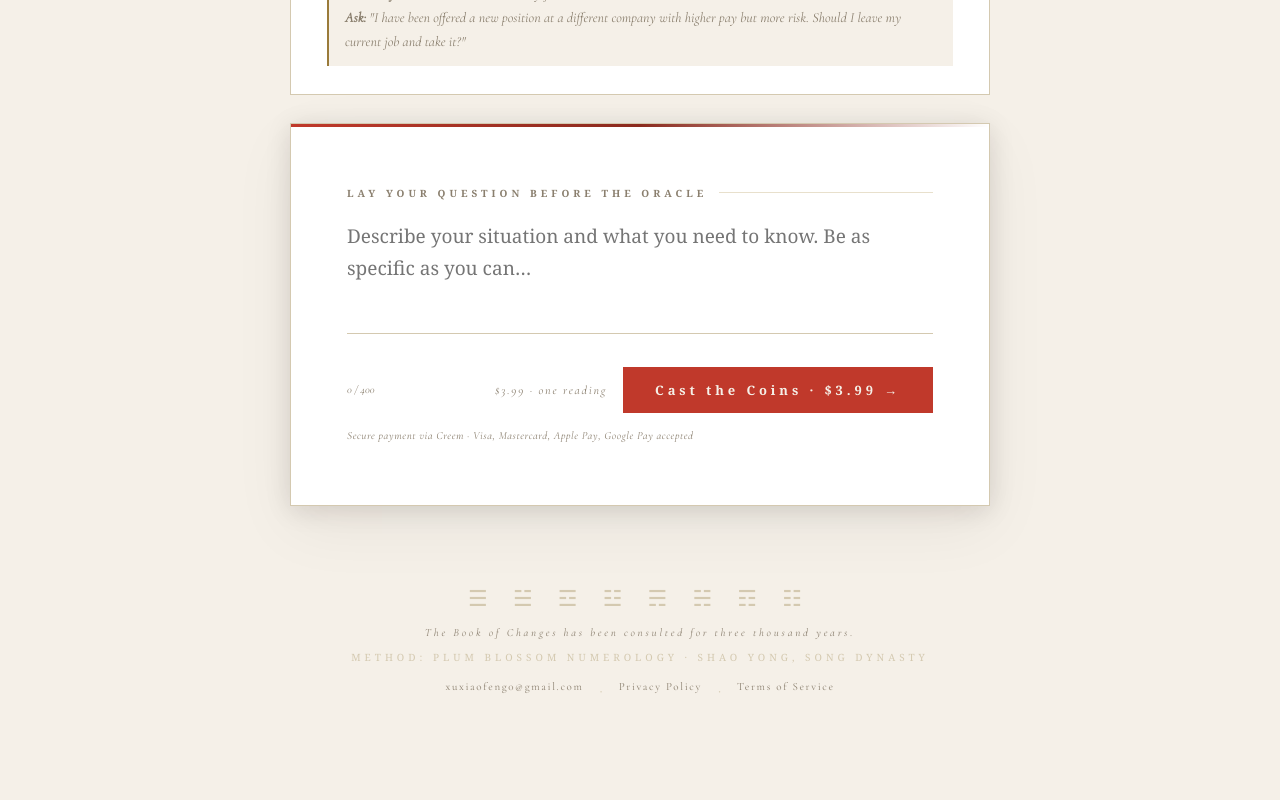
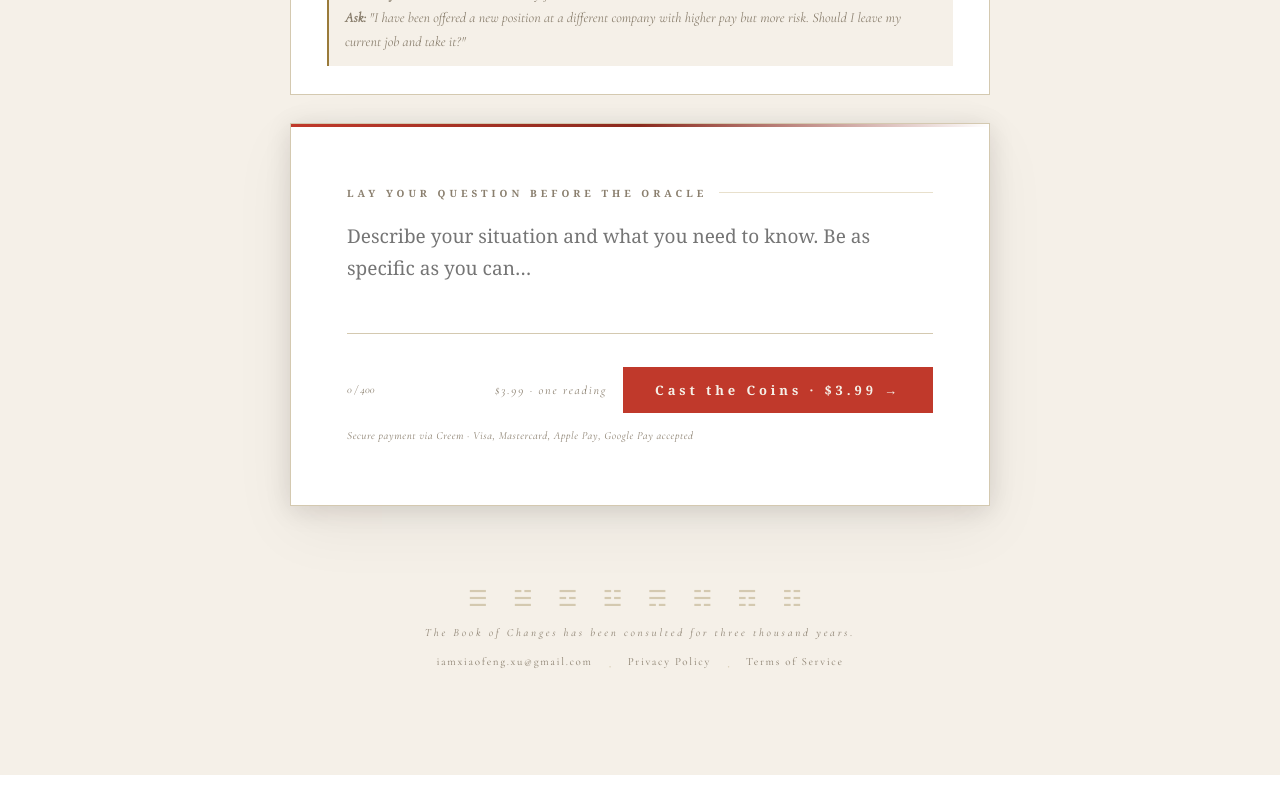
Before and after one commit to zhiduole/wu-oracle, a Next.js app: page / in a window 1280 px wide. Shown: the part 669-1469 px from the top of the page. After the commit the page ends 1444 px from the top, so only its background shows below. Built offline with nearby package versions, Linux system fonts and the light colour scheme; a web font is replaced by a local one.

Commit message:
Update page.tsx

```diff
--- a/app/page.tsx
+++ b/app/page.tsx
@@ -240,9 +240,8 @@ export default function HomePage() {
         <footer style={s.siteFooter}>
           <span style={s.footerTrigs}>☰ ☱ ☲ ☳ ☴ ☵ ☶ ☷</span>
           <p style={s.footerCopy}>The Book of Changes has been consulted for three thousand years.</p>
-          <p style={s.footerMethod}>Method: Plum Blossom Numerology · Shao Yong, Song Dynasty</p>
           <div style={s.footerLinks}>
-            <a href="mailto:xuxiaofeng0@gmail.com" style={s.footerLink}>xuxiaofeng0@gmail.com</a>
+            <a href="mailto:iamxiaofeng.xu@gmail.com" style={s.footerLink}>iamxiaofeng.xu@gmail.com</a>
             <span style={{ color: '#d4c9b0' }}>·</span>
             <a href="/privacy" style={s.footerLink}>Privacy Policy</a>
             <span style={{ color: '#d4c9b0' }}>·</span>
```
